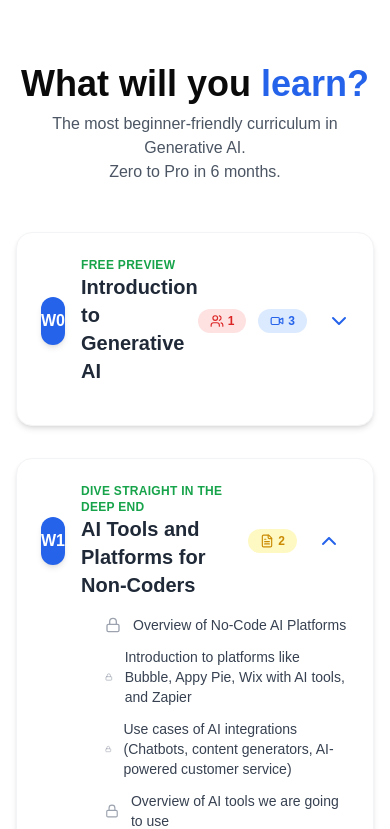
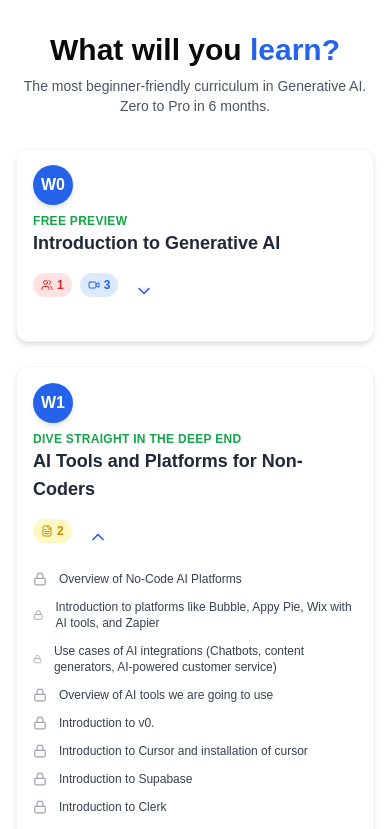
Before and after one commit to vamshichintu002/Course-Landing-Page, a Next.js app: page / in a window 390 px wide. Shown: the top 829 px of the page. Built offline with nearby package versions, Linux system fonts and the light colour scheme.

Commit message:
optimizing for mobile view

```diff
--- a/components/curriculum-section.tsx
+++ b/components/curriculum-section.tsx
@@ -104,12 +104,12 @@ export function CurriculumSectionComponent() {
   }
 
   return (
-    <section className="py-16 bg-white">
+    <section className="py-8 md:py-16 bg-white">
       <div className="max-w-4xl mx-auto px-4">
-        <h2 className="text-4xl font-bold mb-2 text-center">
+        <h2 className="text-3xl md:text-4xl font-bold mb-2 text-center">
           What will you <span className="text-blue-600">learn?</span>
         </h2>
-        <p className="text-center text-gray-600 mb-12">
+        <p className="text-center text-gray-600 mb-8 md:mb-12 text-sm md:text-base">
           The most beginner-friendly curriculum in Generative AI.<br />
           Zero to Pro in 6 months.
         </p>
@@ -138,27 +138,27 @@ function Timeline({ modules, toggleModule }: { modules: typeof initialModules; t
 
 function TimelineItem({ module, toggleModule }: { module: typeof initialModules[number]; toggleModule: () => void }) {
   return (
-    <div className="mb-8 relative">
+    <div className="mb-6 md:mb-8 relative">
       <motion.div
-        className="p-6 bg-white rounded-2xl shadow-md border border-gray-100"
+        className="p-4 md:p-6 bg-white rounded-xl md:rounded-2xl shadow-md border border-gray-100"
         whileHover={{ scale: 1.02 }}
         transition={{ type: "spring", stiffness: 300 }}
       >
-        <div className="flex items-center mb-4">
-          <div className="w-12 h-12 bg-blue-600 rounded-full flex items-center justify-center text-white font-bold mr-4 shadow-md">
+        <div className="flex flex-col md:flex-row md:items-center mb-4">
+          <div className="w-10 h-10 md:w-12 md:h-12 bg-blue-600 rounded-full flex items-center justify-center text-white font-bold mr-4 shadow-md mb-2 md:mb-0">
             {`W${module.week}`}
           </div>
-          <div className="flex-grow">
+          <div className="flex-grow mb-2 md:mb-0">
             <div className="text-xs text-green-600 font-semibold uppercase tracking-wide">{module.type}</div>
-            <h3 className="text-xl font-bold text-gray-800">{module.title}</h3>
+            <h3 className="text-lg md:text-xl font-bold text-gray-800">{module.title}</h3>
           </div>
-          <div className="flex items-center space-x-3">
+          <div className="flex flex-wrap items-center space-x-2 md:space-x-3">
             {module.lessons.map((lesson, index) => (
               <LessonBadge key={index} type={lesson.type} count={lesson.count} />
             ))}
             <motion.button
               onClick={toggleModule}
-              className="p-2 rounded-full hover:bg-blue-100 transition-colors duration-200"
+              className="p-2 rounded-full hover:bg-blue-100 transition-colors duration-200 mt-2 md:mt-0"
               whileHover={{ scale: 1.1 }}
               whileTap={{ scale: 0.95 }}
               aria-label={module.expanded ? "Collapse module" : "Expand module"}
@@ -167,7 +167,7 @@ function TimelineItem({ module, toggleModule }: { module: typeof initialModules[
                 animate={{ rotate: module.expanded ? 180 : 0 }}
                 transition={{ duration: 0.3 }}
               >
-                <ChevronDown size={24} className="text-blue-600" />
+                <ChevronDown size={20} className="text-blue-600" />
               </motion.div>
             </motion.button>
           </div>
@@ -180,13 +180,13 @@ function TimelineItem({ module, toggleModule }: { module: typeof initialModules[
               exit={{ opacity: 0, height: 0 }}
               transition={{ duration: 0.3 }}
             >
-              <div className="ml-16 mt-4 space-y-3">
+              <div className="ml-0 md:ml-16 mt-4 space-y-3">
                 {module.subLessons.map((subLesson, index) => (
                   <SubLessonItem key={index} title={subLesson.title} />
                 ))}
               </div>
               <motion.button
-                className="mt-4 px-4 py-2 bg-orange-500 text-white rounded-full font-semibold text-sm shadow-md"
+                className="mt-4 px-4 py-2 bg-orange-500 text-white rounded-full font-semibold text-sm shadow-md w-full md:w-auto"
                 whileHover={{ scale: 1.05, backgroundColor: "#f97316" }}
                 whileTap={{ scale: 0.95 }}
               >
@@ -206,8 +206,8 @@ function LessonBadge({ type, count }: { type: string; count: number }) {
   const Icon = type === 'live' ? Users : type === 'video' ? Video : FileText
 
   return (
-    <div className={`px-3 py-1 rounded-full text-xs font-semibold flex items-center space-x-1 ${bgColor} ${textColor}`}>
-      <Icon size={14} />
+    <div className={`px-2 md:px-3 py-1 rounded-full text-xs font-semibold flex items-center space-x-1 ${bgColor} ${textColor} mb-1 md:mb-0`}>
+      <Icon size={12} />
       <span>{count}</span>
     </div>
   )
@@ -216,12 +216,12 @@ function LessonBadge({ type, count }: { type: string; count: number }) {
 function SubLessonItem({ title }: { title: string }) {
   return (
     <motion.div
-      className="flex items-center space-x-3 text-sm"
+      className="flex items-center space-x-3 text-xs md:text-sm"
       initial={{ opacity: 0, x: -20 }}
       animate={{ opacity: 1, x: 0 }}
       transition={{ duration: 0.3 }}
     >
-      <Lock size={16} className="text-gray-400" />
+      <Lock size={14} className="text-gray-400" />
       <span className="text-gray-700 font-medium">{title}</span>
     </motion.div>
   )
```
